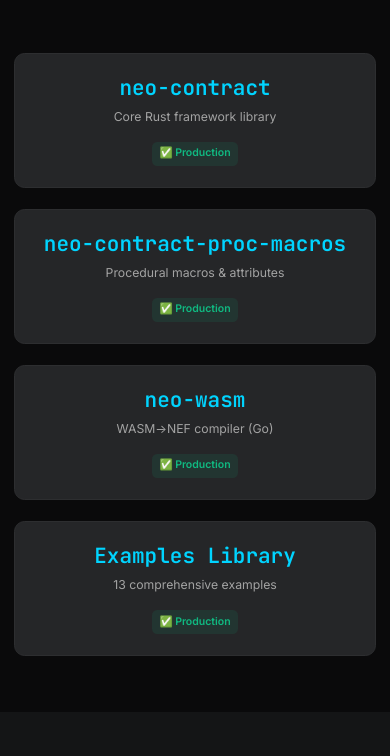
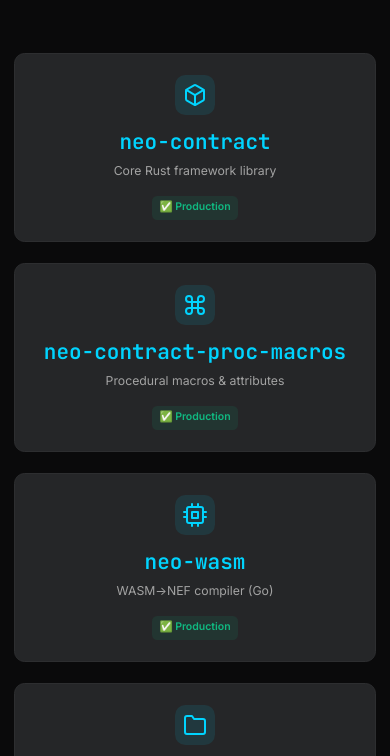
Before and after one commit to r3e-network/neo-contract-rs, a plain HTML site: page website/index.html in a window 390 px wide. Shown: the part 5048-5804 px from the top of the page. Drawn offline with nearby package versions, Linux system fonts and the light colour scheme.

Commit message:
🎯 Add icons to Framework Architecture components section - neo-contract (box), proc-macros (command), neo-wasm (cpu), and examples (folder) with hover effects and responsive design

```diff
--- a/website/css/main.css
+++ b/website/css/main.css
@@ -676,6 +676,30 @@ a:hover {
     border-radius: var(--radius-lg);
     padding: var(--spacing-lg);
     text-align: center;
+    transition: all var(--transition-normal);
+}
+
+.component:hover {
+    border-color: var(--primary-color);
+    transform: translateY(-2px);
+    box-shadow: var(--shadow-lg);
+}
+
+.component-icon {
+    width: 48px;
+    height: 48px;
+    background: rgba(0, 212, 255, 0.1);
+    border-radius: var(--radius-lg);
+    display: flex;
+    align-items: center;
+    justify-content: center;
+    color: var(--primary-color);
+    margin: 0 auto var(--spacing-md);
+}
+
+.component-icon i {
+    width: 24px;
+    height: 24px;
 }
 
 .component h4 {
@@ -1523,4 +1547,14 @@ a:hover {
         width: 20px;
         height: 20px;
     }
-}
+
+    .component-icon {
+        width: 40px;
+        height: 40px;
+    }
+
+    .component-icon i {
+        width: 20px;
+        height: 20px;
+    }
+}
--- a/website/index.html
+++ b/website/index.html
@@ -327,21 +327,33 @@ impl HelloWorld {
 
             <div class="architecture-components">
                 <div class="component">
+                    <div class="component-icon">
+                        <i data-feather="box"></i>
+                    </div>
                     <h4>neo-contract</h4>
                     <p>Core Rust framework library</p>
                     <span class="component-status">✅ Production</span>
                 </div>
                 <div class="component">
+                    <div class="component-icon">
+                        <i data-feather="command"></i>
+                    </div>
                     <h4>neo-contract-proc-macros</h4>
                     <p>Procedural macros & attributes</p>
                     <span class="component-status">✅ Production</span>
                 </div>
                 <div class="component">
+                    <div class="component-icon">
+                        <i data-feather="cpu"></i>
+                    </div>
                     <h4>neo-wasm</h4>
                     <p>WASM→NEF compiler (Go)</p>
                     <span class="component-status">✅ Production</span>
                 </div>
                 <div class="component">
+                    <div class="component-icon">
+                        <i data-feather="folder"></i>
+                    </div>
                     <h4>Examples Library</h4>
                     <p>13 comprehensive examples</p>
                     <span class="component-status">✅ Production</span>
```
